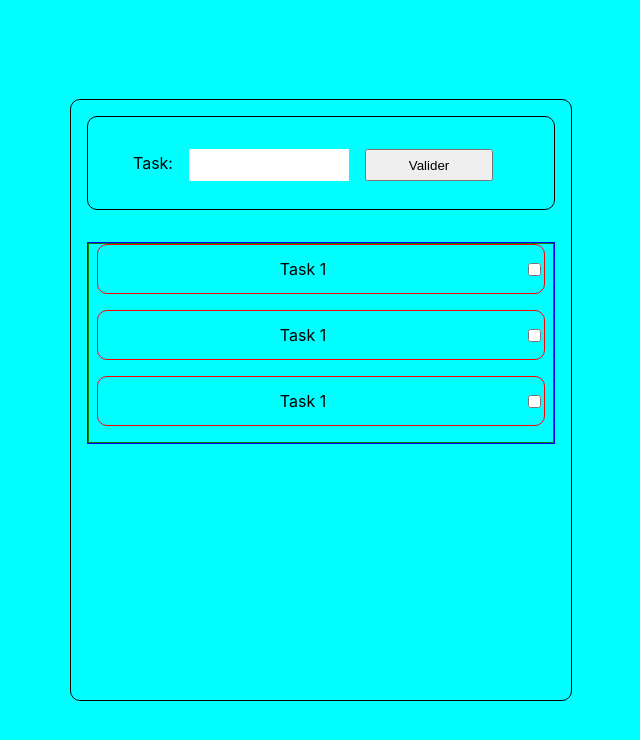
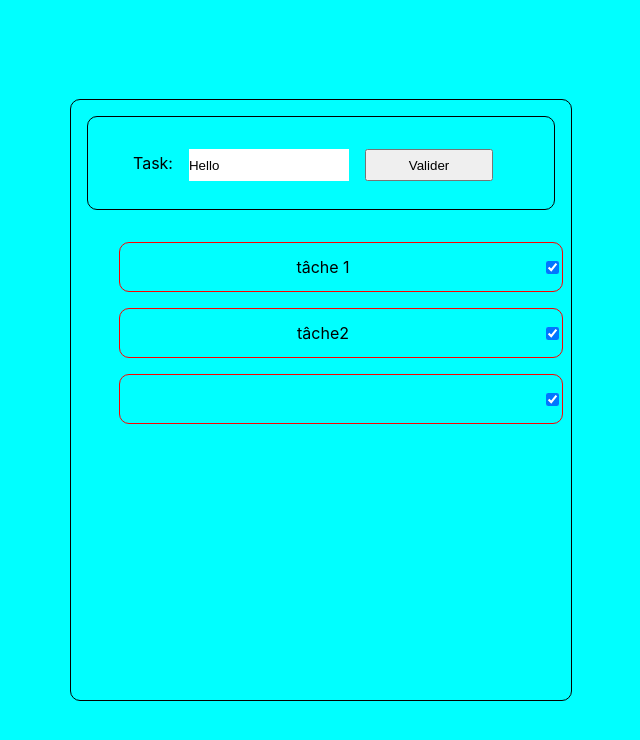
Before and after one commit to vincentferraro/todo-react, a React (Create React App) app: page / in a window 1280 px wide. Shown: the top 740 px of the page, without its empty margins (319-959 px from the left). Built offline with nearby package versions, Linux system fonts and the light colour scheme.

Commit message:
deleting TaskList.js and move instructions in TodoList.js

```diff
--- a/src/components/AddTask.js
+++ b/src/components/AddTask.js
@@ -2,15 +2,17 @@ import { Component } from 'react'
 import '../styles/AddTask.css'
 
 class AddTask extends Component {
+
+
 
     render() {
         return (
             <div className="add-task">
                 <label>
                     <span>Task:</span>
-                    <input className="text-input" type="text"/>
+                    <input className="text-input" type="text" value="Hello"/>
                 </label>
-                <button > Valider</button>
+                <button> Valider</button>
             </div>
         )
     }
--- a/src/components/Task.js
+++ b/src/components/Task.js
@@ -3,10 +3,11 @@ import '../styles/Task.css'
 
 function Task(props) {
 
+
     return (
         <li className="task">
-            <span> Task 1</span>
-            <input type="checkbox"/>
+            <span>{props.task}</span>
+            <input type="checkbox" checked/>
         </li>
     )
 }
--- a/src/components/TaskList.js
+++ /dev/null
@@ -1,19 +0,0 @@
-import { Component } from 'react'
-import Task from '../components/Task'
-import '../styles/TaskList.css'
-
-class TaskList extends Component {
-
-    render() {
-        return (
-            <div className='task-list'>
-                <ul>
-                    <Task />
-                    <Task />
-                    <Task />
-                </ul>
-            </div>
-        )
-    }
-}
-export default TaskList
--- a/src/components/TodoList.js
+++ b/src/components/TodoList.js
@@ -1,18 +1,35 @@
+import { Component } from 'react'
 
 import '../styles/todoList.css'
 
 import AddTask from '../components/AddTask'
-import TaskList from '../components/TaskList'
+import Task from '../components/Task'
 
-function TodoList(){
+class TodoList extends Component{
+
+    constructor(props) {
+        super(props)
+        this.state = {
+            tasks:["task 1","task2"]
+        }
+    }
 
 
-        return (
+    render() {
+            return (
             <div className="todo-list">
                 <AddTask />
-                <TaskList />
+                <div className='task-list'>
+                    <ul>
+                        <Task task="tâche 1" />
+                        <Task task="tâche2"/>
+                        <Task />
+                    </ul>
+                </div>
             </div>
         )
+        }
+
 
 }
 export default TodoList
```
